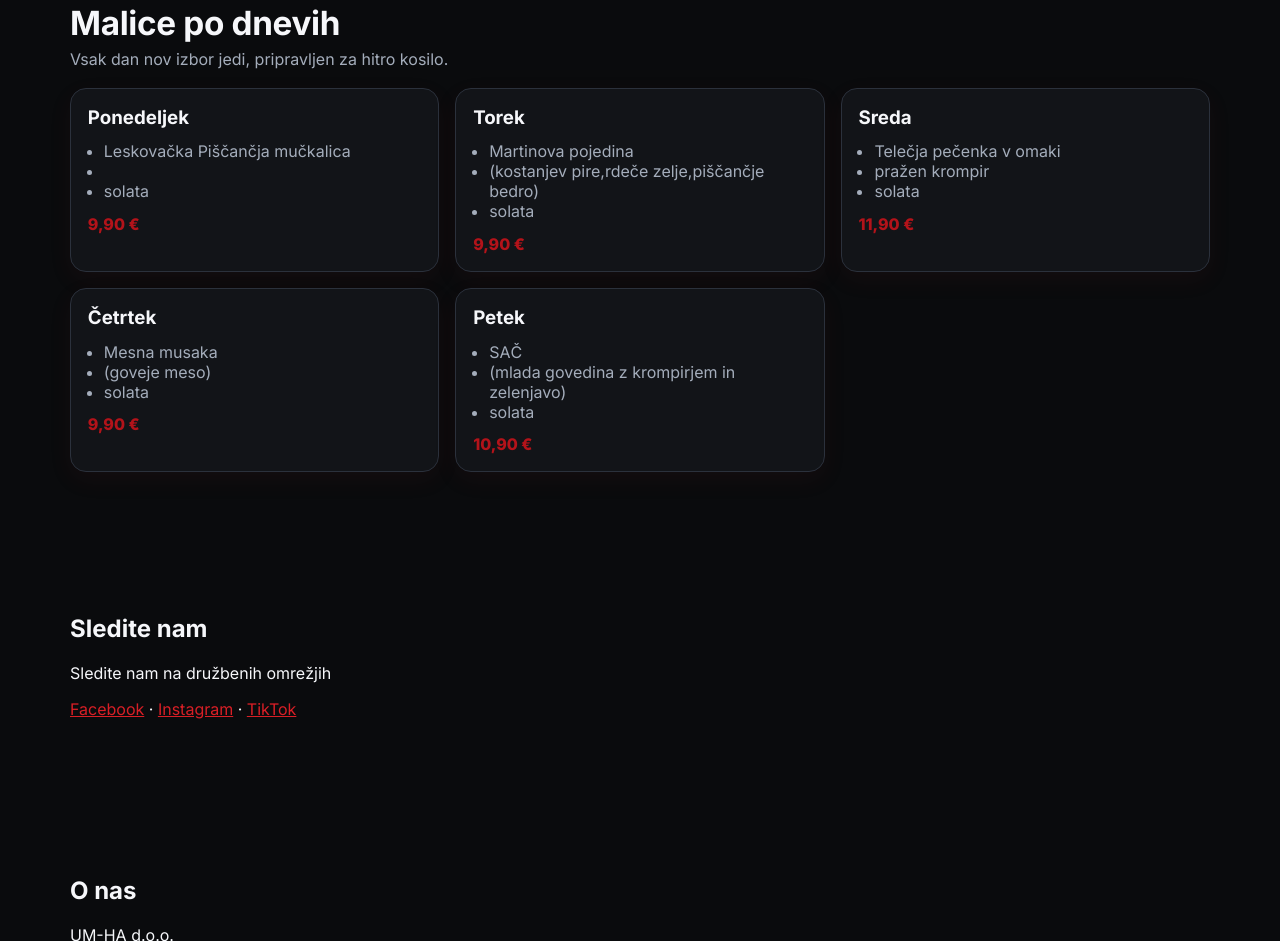
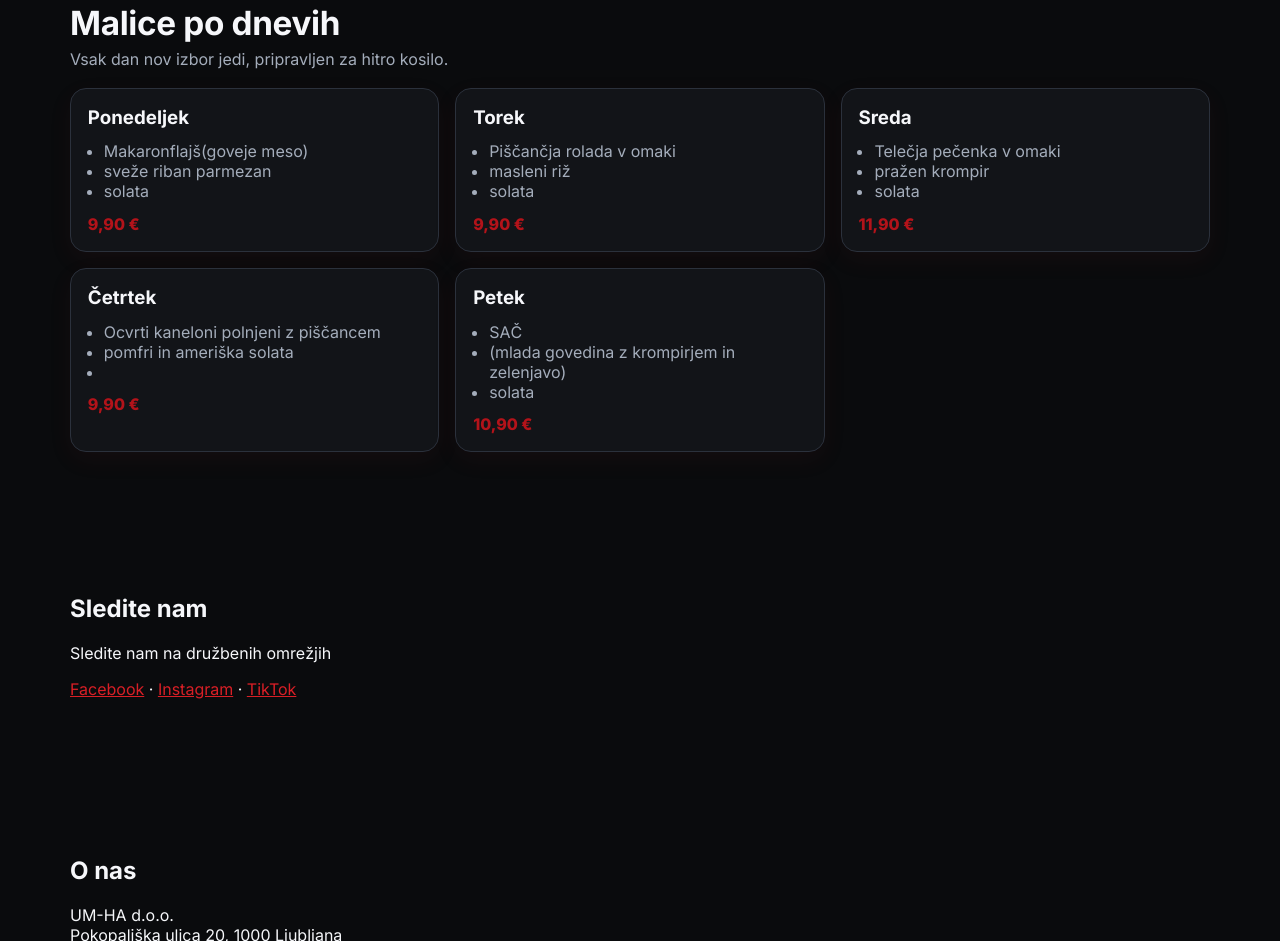
Before and after one commit to BistroPepi/bistropepi, a plain HTML site: page index.html in a window 1280 px wide. Shown: the part 1266-2207 px from the top of the page. Drawn offline with Linux system fonts and the light colour scheme.

Commit message:
Update index.html

```diff
--- a/index.html
+++ b/index.html
@@ -134,8 +134,8 @@
             <article class="menu-card">
               <div class="card-top"><h3>Ponedeljek</h3></div>
               <ul>
-                <li>Leskovačka Piščančja mučkalica</li>
-                <li></li>
+                <li> Makaronflajš(goveje meso) </li>
+                <li>sveže riban parmezan</li>
                 <li>solata</li>
               </ul>
               <p class="price">9,90 €</p>
@@ -143,8 +143,8 @@
             <article class="menu-card">
               <div class="card-top"><h3>Torek</h3></div>
               <ul>
-                <li>Martinova pojedina</li>
-                <li>(kostanjev pire,rdeče zelje,piščančje bedro)</li>
+                <li>Piščančja rolada v omaki</li>
+                <li>masleni riž</li>
                 <li>solata</li>
               </ul>
               <p class="price">9,90 €</p>
@@ -161,9 +161,9 @@
             <article class="menu-card">
               <div class="card-top"><h3>Četrtek</h3></div>
               <ul>
-                <li>Mesna musaka</li>
-                <li>(goveje meso)</li>
-                <li>solata</li>
+                <li>Ocvrti kaneloni polnjeni z piščancem</li>
+                <li>pomfri in ameriška solata</li>
+                <li></li>
               </ul>
               <p class="price">9,90 €</p>
             </article>
```
